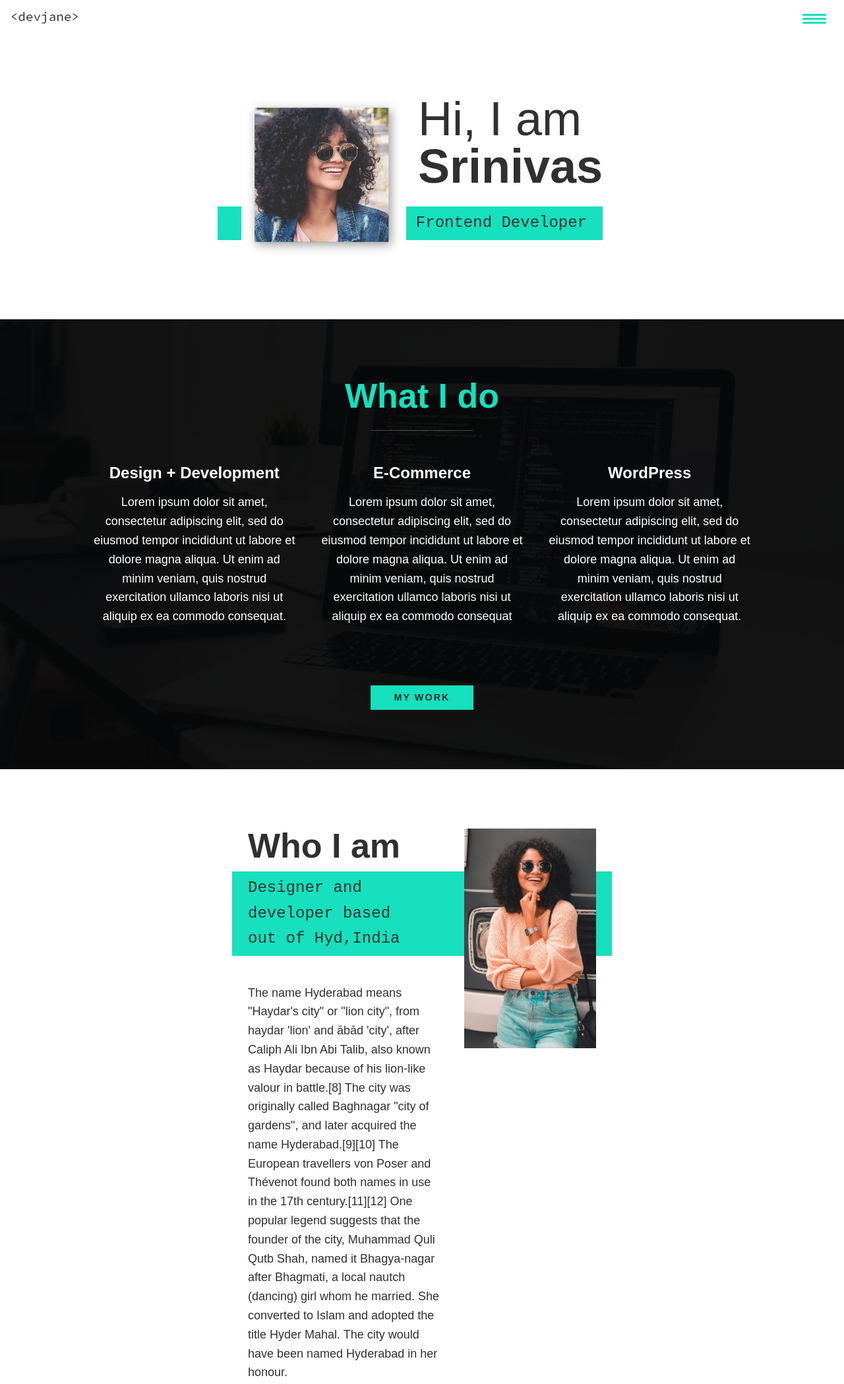
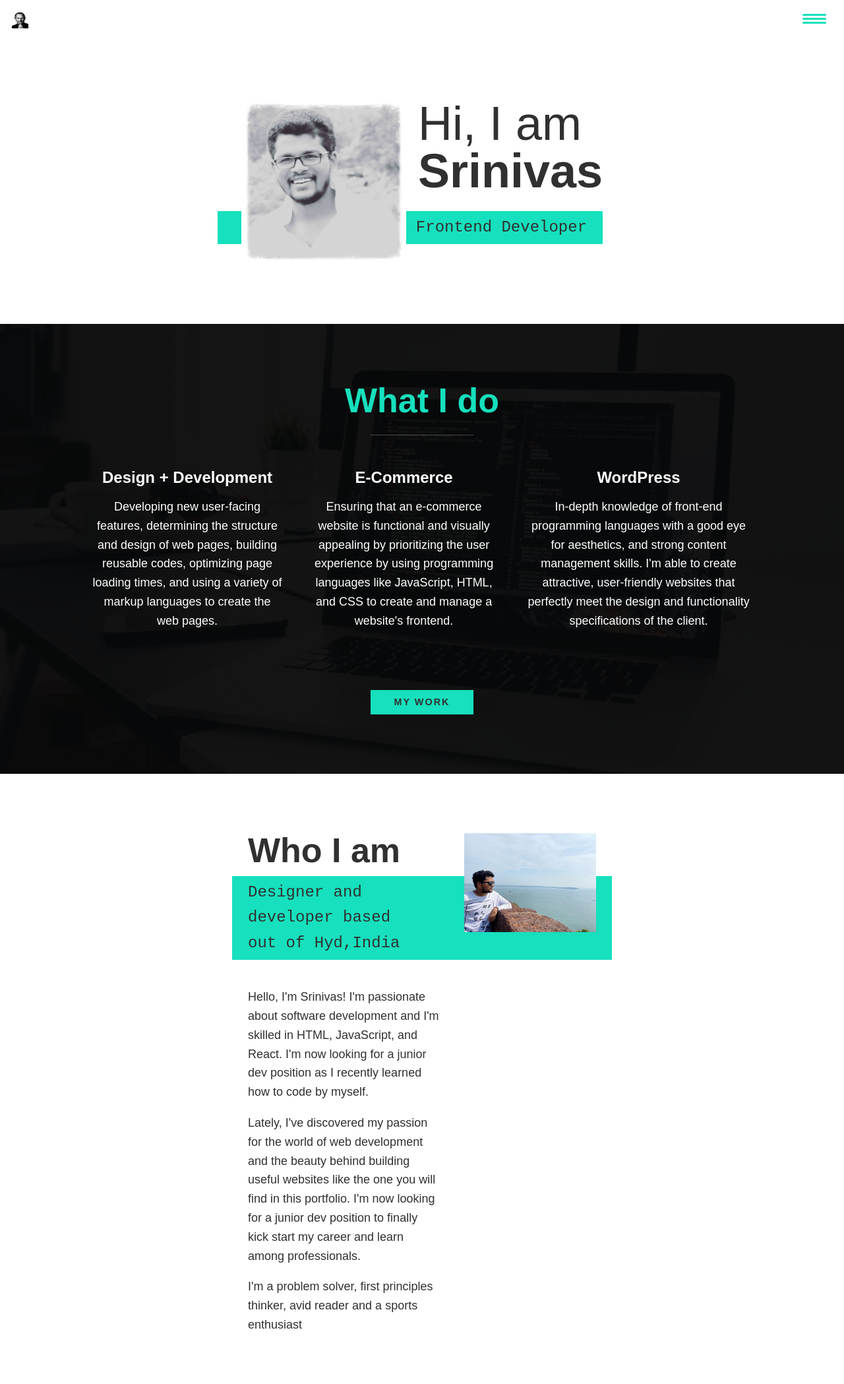
Before and after one commit to Curious41099/personal-portfolio, a website built with Vite: page index.html in a window 1280 px wide. Shown: the top 2098 px of the page at 66% size. Built offline with nearby package versions, Linux system fonts and the light colour scheme.

Commit message:
add updated files

```diff
--- a/index.html
+++ b/index.html
@@ -13,7 +13,7 @@
     <body>
         <header>
             <div class="logo">
-                <img src="img/devjane.png" alt="stevejobs-avatar">
+                <img src="img/steve-jobs.webp" alt="stevejobs-avatar" width="25" height="25">
             </div>
             <button class="nav-toggle" aria-label="toggle navigation">
                 <span class="hamburger"></span>
@@ -34,7 +34,7 @@
                 Hi, I am <strong>Srinivas</strong>
             </h1>
             <p class="section__subtitle section__subtitle--intro">Frontend Developer</p>
-            <img src="img/dev-jane-01.jpg" alt="a picture of srinivas smiling" class="intro__img">
+            <img src="img/srinivas-01.png" alt="a picture of srinivas smiling" class="intro__img">
         </section>
 
 
@@ -44,17 +44,17 @@
             <div class="services">
                 <div class="service">
                     <h3>Design + Development</h3>
-                    <p>Lorem ipsum dolor sit amet, consectetur adipiscing elit, sed do eiusmod tempor incididunt ut labore et dolore magna aliqua. Ut enim ad minim veniam, quis nostrud exercitation ullamco laboris nisi ut aliquip ex ea commodo consequat.</p>
+                    <p>Developing new user-facing features, determining the structure and design of web pages, building reusable codes, optimizing page loading times, and using a variety of markup languages to create the web pages.</p>
                 </div>  <!-- / service -->
 
                 <div class="service">
                     <h3>E-Commerce</h3>
-                    <p>Lorem ipsum dolor sit amet, consectetur adipiscing elit, sed do eiusmod tempor incididunt ut labore et dolore magna aliqua. Ut enim ad minim veniam, quis nostrud exercitation ullamco laboris nisi ut aliquip ex ea commodo consequat</p>
+                    <p>Ensuring that an e-commerce website is functional and visually appealing by prioritizing the user experience by using programming languages like JavaScript, HTML, and CSS to create and manage a website's frontend.</p>
                 </div>  <!-- / service -->
 
                 <div class="service">
                     <h3>WordPress</h3>
-                    <p>Lorem ipsum dolor sit amet, consectetur adipiscing elit, sed do eiusmod tempor incididunt ut labore et dolore magna aliqua. Ut enim ad minim veniam, quis nostrud exercitation ullamco laboris nisi ut aliquip ex ea commodo consequat.</p>
+                    <p>In-depth knowledge of front-end programming languages with a good eye for aesthetics, and strong content management skills. I'm able to create attractive, user-friendly websites that perfectly meet the design and functionality specifications of the client.</p>
                 </div>  <!-- / service -->
             </div> <!-- / services -->
 
@@ -67,15 +67,12 @@
             <p class="section__subtitle section__subtitle--about">Designer and developer based out of Hyd,India</p>
 
             <div class="about-me__body">
-                <p>The name Hyderabad means "Haydar's city" or "lion city", from haydar 'lion' and ābād 'city', after Caliph Ali Ibn Abi Talib, also known as Haydar because of his lion-like valour in battle.[8]
-
-                    The city was originally called Baghnagar "city of gardens", and later acquired the name Hyderabad.[9][10] The European travellers von Poser and Thévenot found both names in use in the 17th century.[11][12]
-
-                    One popular legend suggests that the founder of the city, Muhammad Quli Qutb Shah, named it Bhagya-nagar after Bhagmati, a local nautch (dancing) girl whom he married. She converted to Islam and adopted the title Hyder Mahal. The city would have been named Hyderabad in her honour.</p>
-                <p>The discovery of Megalithic burial sites and cairn circles in the suburbs of Hyderabad, in 1851 by Philip Meadows Taylor, a polymath in the service of the Nizam, had provided evidence that the region in which the city stands has been inhabited from the Stone Age.[14][15] Archaeologists excavating near the city have unearthed Iron Age sites that may date from 500 BCE.[16] The region comprising modern Hyderabad and its surroundings was ruled by the Chalukya dynasty from 624 CE to 1075 CE.[17] Following the dissolution of the Chalukya empire into four parts in the 11th century, Golconda—now part of Hyderabad—came under the control of the Kakatiya dynasty from 1158, whose seat of power was at Warangal—148 km (92 mi) northeast of modern Hyderabad.[18] The Kakatiya ruler Ganapatideva 1199–1262 built a hilltop outpost—later known as Golconda Fort—to defend their western region.</p>
+                <p>Hello, I'm Srinivas! I'm passionate about software development and I'm skilled in HTML, JavaScript, and React. I'm now looking for a junior dev position as I recently learned how to code by myself.</p>
+                <p>Lately, I've discovered my passion for the world of web development and the beauty behind building useful websites like the one you will find in this portfolio. I'm now looking for a junior dev position to finally kick start my career and learn among professionals.</p>
+                <p>I'm a problem solver, first principles thinker, avid reader and a sports enthusiast </p>
             </div>
 
-            <img src="img/dev-jane-02.jpg" alt="srinivas leaning against aguada fort wall" class="about-me__img">
+            <img src="img/srinivas-02.jpg" alt="srinivas leaning against aguada fort wall" class="about-me__img">
         </section>
 
         <!-- My Work-->
@@ -104,17 +101,17 @@
             <a href="mailto:srinivassivaratri1122@gmail.com" class="footer__link">srinivassivaratri1122@gmail.com</a>
             <ul class="social-list">
                 <li class="social-list__item">
-                    <a href="" class="social-list__link">
+                    <a href="https://twitter.com/mrnobody41099" class="social-list__link">
                         <i class="fa-brands fa-twitter"></i>
                     </a>
                 </li>
                 <li class="social-list__item">
-                    <a href="" class="social-list__link">
+                    <a href="https://github.com/Curious41099" class="social-list__link">
                         <i class="fa-brands fa-github"></i>
                     </a>
                 </li>
                 <li class="social-list__item">
-                    <a href="" class="social-list__link">
+                    <a href="https://www.linkedin.com/in/srinivas-sivaratri-3a0a32162/" class="social-list__link">
                         <i class="fa-brands fa-linkedin"></i>
                     </a>
                 </li>
```
Also changed, not shown: img/chrome-extension.png, img/srinivas-01.png (added), img/srinivas-03.jpg (added).
